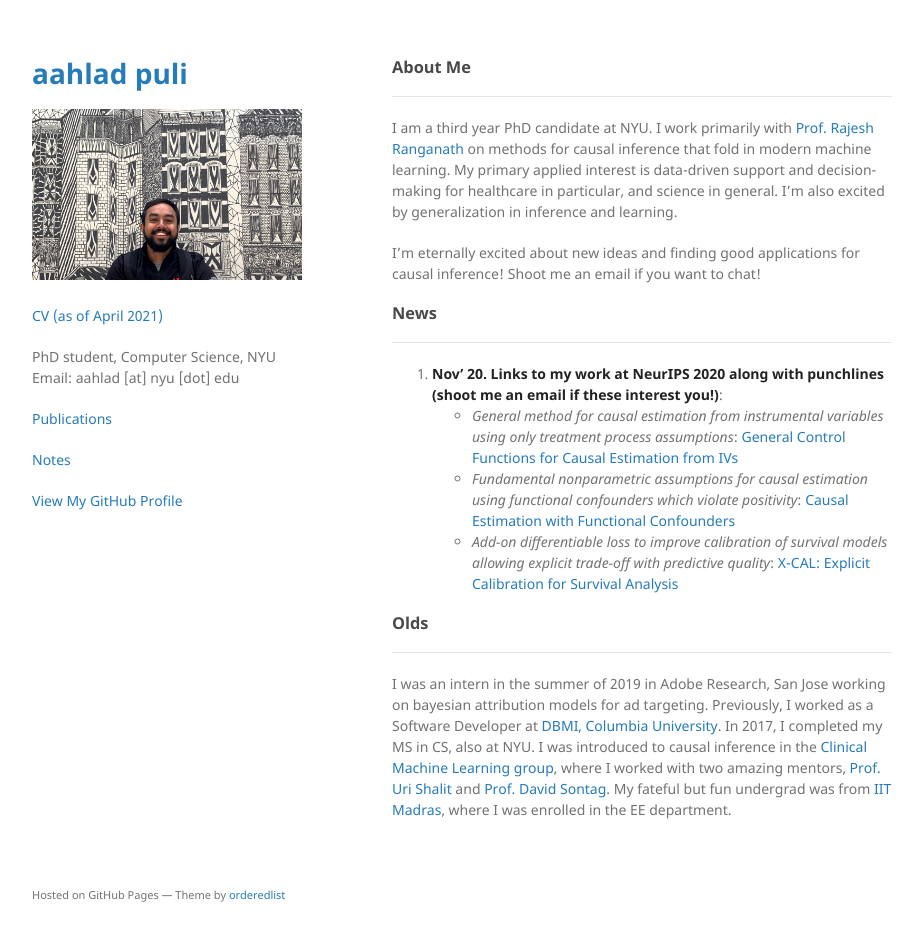
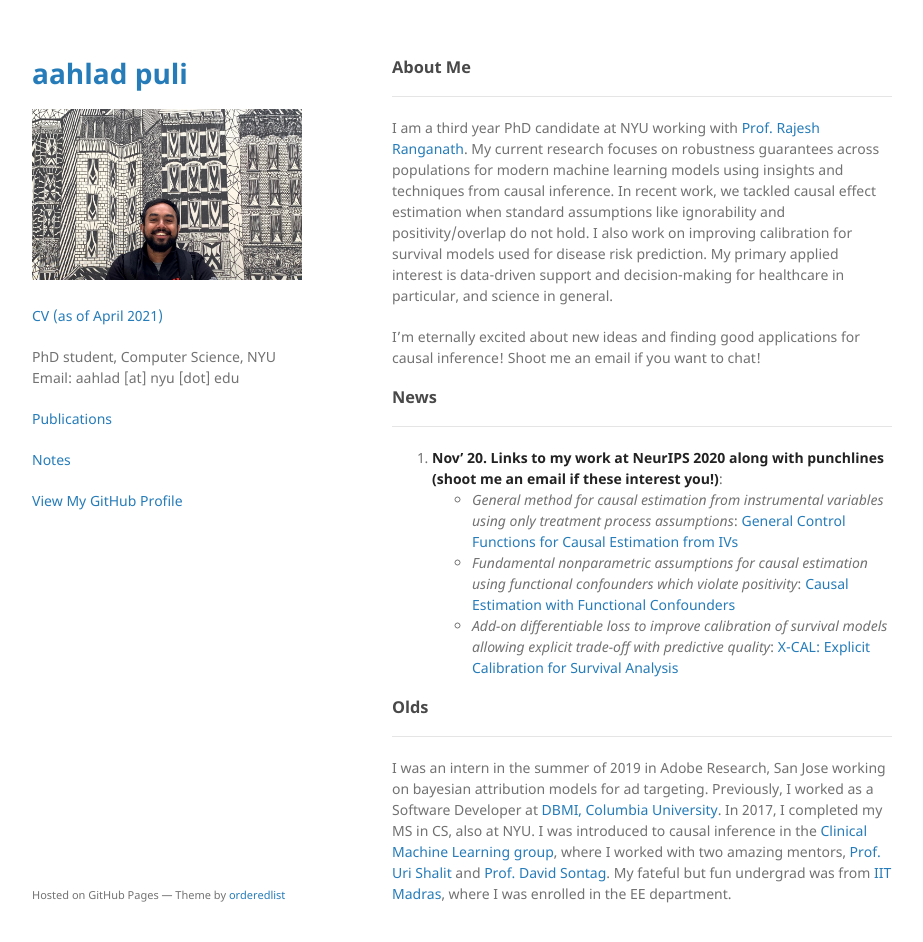
Before and after one commit to aahladmanas/aahladmanas.github.io, a Jekyll site: the page built from index.md, in a window 1280 px wide and 974 px high. Shown: the top 942 px of the window, without its empty margins (178-1101 px from the left). Built offline with Jekyll 4.4.1, drawn with Linux system fonts in a browser that asks for light colours; the repository's description, which GitHub fills in, is left out; our own code applies the rules of GitHub Pages for plain Markdown files.

Commit message:
updated intro

```diff
--- a/index.md
+++ b/index.md
@@ -5,8 +5,12 @@ layout: default
 ### About Me
 * * *
 
-I am a third year PhD candidate at NYU. I work primarily with [Prof. Rajesh Ranganath](https://cims.nyu.edu/~rajeshr/) on methods for causal inference that fold in modern machine learning. My primary applied interest is data-driven support and decision-making for healthcare in particular, and science in general.
-I'm also excited by generalization in inference and learning.
+I am a third year PhD candidate at NYU working with [Prof. Rajesh Ranganath](https://cims.nyu.edu/~rajeshr/).
+My current research focuses on robustness guarantees across populations for modern machine learning models using insights and techniques from causal inference.
+In recent work, we tackled causal effect estimation when standard assumptions like ignorability and positivity/overlap do not hold.
+I also work on improving calibration for survival models used for disease risk prediction.
+My primary applied interest is data-driven support and decision-making for healthcare in particular, and science in general.
+
 
 I'm eternally excited about new ideas and finding good applications for causal inference! Shoot me an email if you want to chat!
 
```
